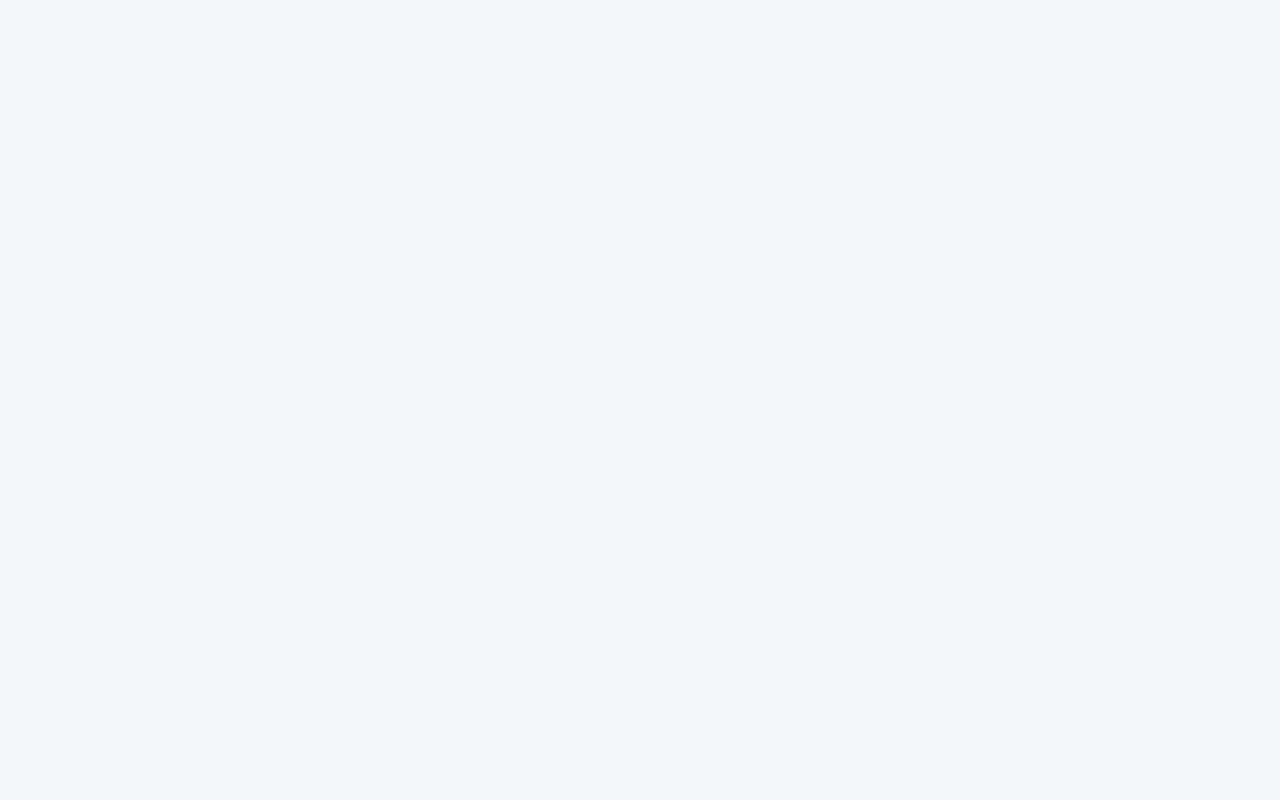
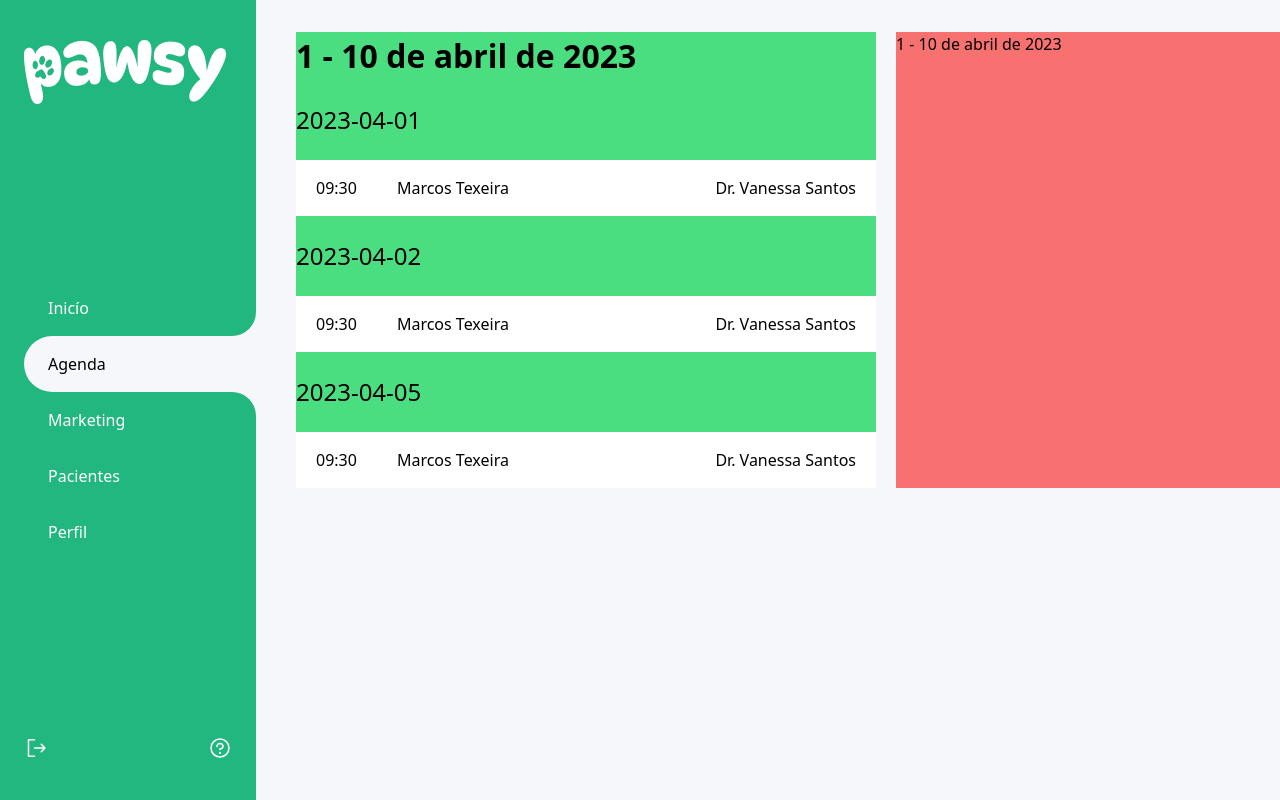
Before and after one commit to pawsy-oficial/pawsy, a React (Vite) app: page /agenda in a window 1280 px wide. Before the commit this address had no page. Built offline with nearby package versions, Linux system fonts and the light colour scheme.

Commit message:
feat: start page schendule

```diff
--- a/src/Router.jsx
+++ b/src/Router.jsx
@@ -1,19 +1,38 @@
-import { Route, Routes } from "react-router-dom"
+import { Navigate, Route, Routes } from "react-router-dom"
 import Tutor from "./pages/tutor/Tutor"
 import Clinic from "./pages/clinic/Clinic"
 import VaccinePage from "./pages/tutor/Vaccine"
 import Perfil from "./pages/clinic/Perfil"
+import Schedule from "./pages/clinic/Schedule"
 
+const PrivateRouter = ({user, children}) => {
+    console.log(user);
+    if(!user){
+        return <Navigate to={"/"} replace/>
+    }
+    return children;
+}
 
 export default function Router(){
     return(
         <Routes>
             <Route path="/tutor" element={<Tutor/>} />
             <Route path="/carteira" element={<VaccinePage/>} />
-            <Route path="/clinica" element={<Clinic/>} />
-            <Route path="/perfil" element={<Perfil/>} />
             {/* <Route path="/vets" element={<VetCloser/>} /> */}
             {/* <Route path="/receitas" element={<Revenues/>} /> */}
+
+            {/* ==x==x==x==x==x==x== */}
+
+            <Route path="/clinica"
+                element={
+                    <PrivateRouter user={true}>
+                        <Clinic/>
+                    </PrivateRouter>
+                }
+            />
+
+            <Route path="/perfil" element={<Perfil/>} />
+            <Route path="/agenda" element={<Schedule/>}/>
         </Routes>
     )
 }
--- a/src/components/Navbar.jsx
+++ b/src/components/Navbar.jsx
@@ -2,7 +2,7 @@ import { Question, SignOut } from "@phosphor-icons/react";
 import Logo from "../img/logo.png";
 import { useNavigate } from "react-router-dom";
 
-export function NavbarTutor({page}) {
+export function NavbarTutor({ page }) {
   const pages = [
     {
       name: "Inicío",
@@ -98,23 +98,29 @@ export function NavbarClinic() {
     return window?.location?.pathname === pathname;
   };
 
+  const navigate = useNavigate()
+
   return (
     <section className="bg-primary h-full min-h-screen sticky top-0 px-6 py-10 flex flex-col gap-16 justify-between">
       <div className="w-52">
         <img src={Logo} />
       </div>
       <nav className="flex flex-col w-[calc(100%+24px)] gap-4">
+        <ul>
+
           {pages.map((page, index) => {
             return (
               <li
                 key={index}
                 className={`nav-link ${isActive(page.pathname) && "bg-[#F5F7FB] !text-black f after:block before:block"
                   }`}
+                onClick={() => navigate(`${page.pathname}`)}
               >
-              <a onClick={() => navigate(`${page.pathname}`)}>{page.name}</a>
+                <span>{page.name}</span>
               </li>
             );
           })}
+        </ul>
       </nav>
       <div className="flex justify-between text-white">
         <span>
--- /dev/null
+++ b/src/components/containerSchedule/ContainerSchedule.jsx
@@ -0,0 +1,23 @@
+import React from 'react'
+
+export default function ContainerSchedule({date}) {
+    return (
+        <div className="flex flex-col gap-6 mt-6">
+            <span className="text-2xl">{date}</span>
+            <div className="flex gap-4 flex-col">
+                <ContainerScheduleInfo yesterday={false}/>
+            </div>
+        </div>
+    )
+}
+function ContainerScheduleInfo({yesterday}){
+    return(
+        <div className={`bg-white w-full flex justify-between px-5 py-4 ${yesterday && "line-through text-zinc-400"}`}>
+            <div className="flex gap-10">
+                <p>09:30</p>
+                <p>Marcos Texeira</p>
+            </div>
+            <p>Dr. Vanessa Santos </p>
+        </div>
+    )
+}
--- /dev/null
+++ b/src/pages/clinic/Schedule.jsx
@@ -0,0 +1,25 @@
+import ContainerSchedule from "../../components/containerSchedule/ContainerSchedule";
+import { NavbarClinic } from "../../components/Navbar";
+
+export default function Schedule() {
+    return (
+        <main className="layout-main">
+            <NavbarClinic page={0} />
+
+            <section className="flex-1 py-8">
+                <div className="flex gap-5">
+                    <section className="flex-1 bg-green-400 max-w-5xl">
+                        <h2 className="font-bold text-[32px]">1 - 10 de abril de 2023</h2>
+
+                        <ContainerSchedule date={"2023-04-01"}/>
+                        <ContainerSchedule date={"2023-04-02"}/>
+                        <ContainerSchedule date={"2023-04-05"}/>
+                    </section>
+                    <article className="w-96 bg-red-400">
+                        <h2>1 - 10 de abril de 2023</h2>
+                    </article>
+                </div>
+            </section>
+        </main>
+    )
+}
```
Lines whose indentation alone changed are shown as unchanged.
